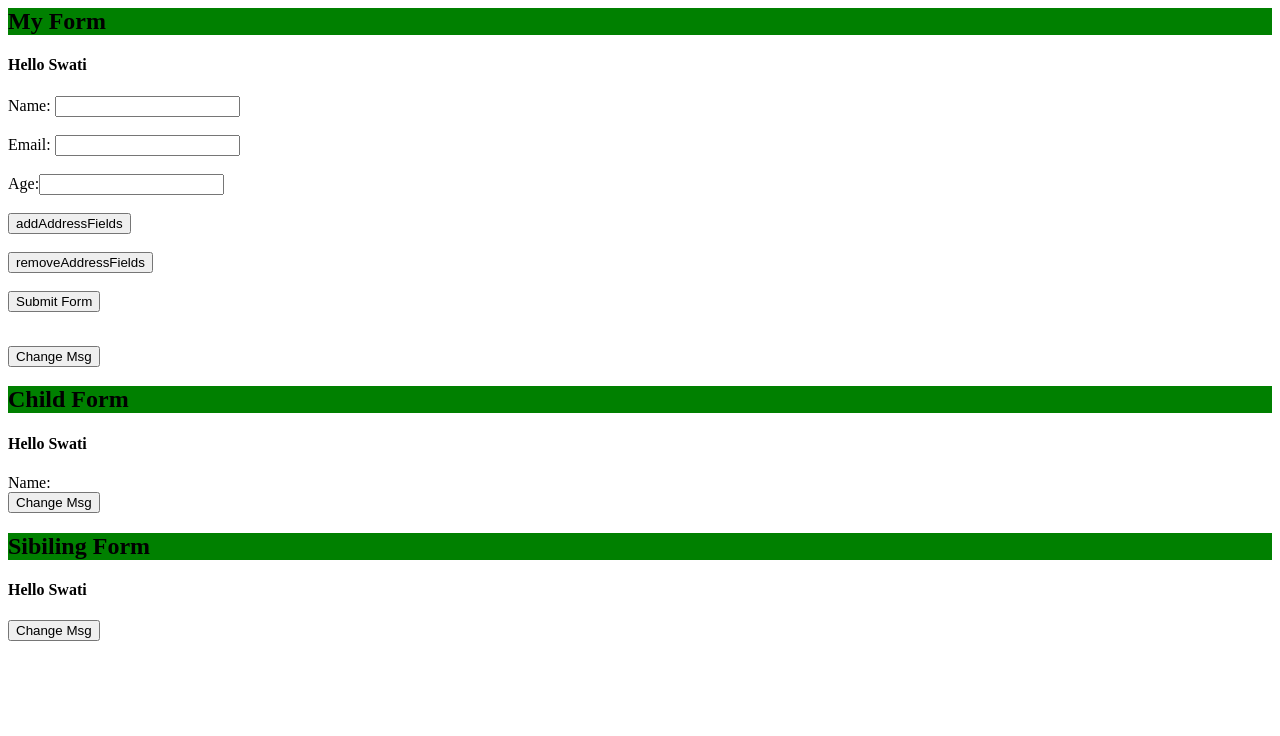
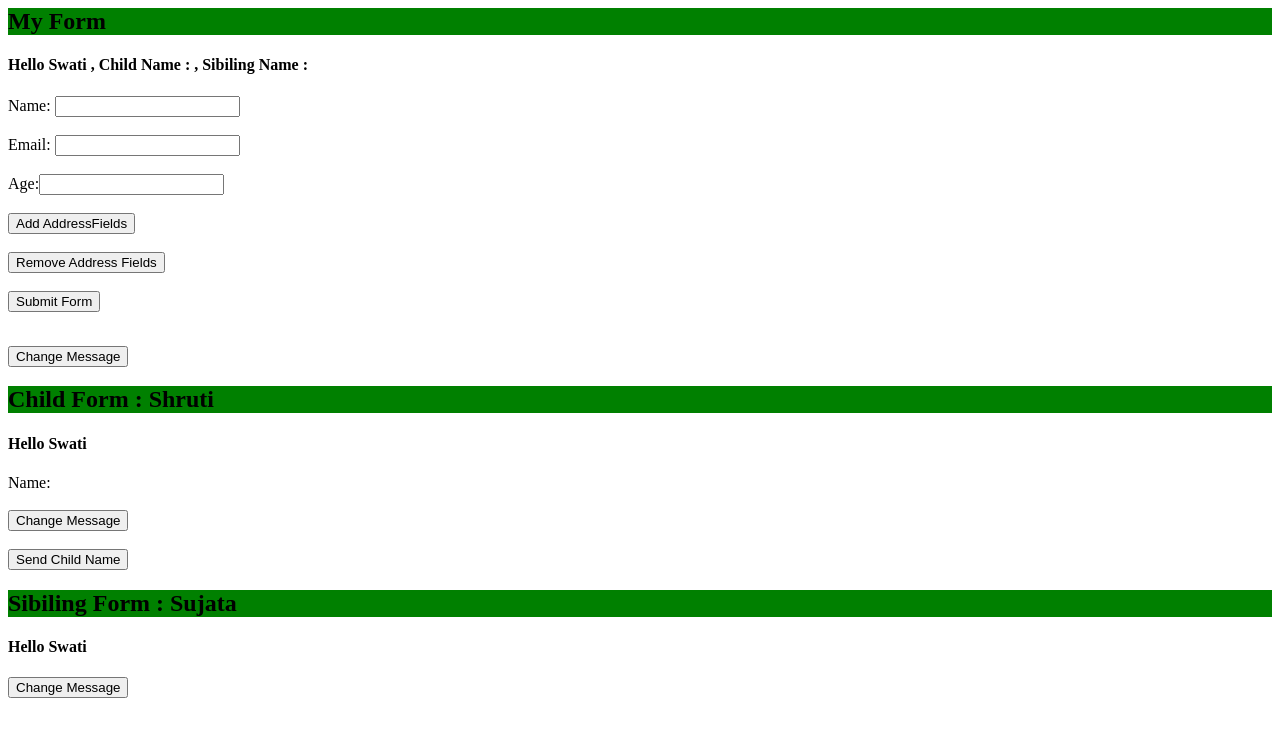
Before and after one commit to Swati4gupta/Reactive-form-with-validations, an Angular app: page / in a window 1280 px wide. Shown: the top 736 px of the page. Built offline with nearby package versions, Linux system fonts and the light colour scheme.

Commit message:
6 files modified

```diff
--- a/src/app/app.component.html
+++ b/src/app/app.component.html
@@ -1,6 +1,6 @@
 <form [formGroup]="form">
   <h2 [ngStyle]="{'background-color':'green'}" >My Form</h2>
-  <h4>{{msg}}</h4>
+  <h4>{{msg}} , Child Name : {{childname}} , Sibiling Name : {{sibilingName}}</h4>
   Name: <input type="text" formControlName="name"/>
   <div  *ngIf="isFieldValid('name')" [ngClass]="displayFieldCss('name')"> Please inform your name</div><br><br>
   Email: <input type="email" formControlName="email">
@@ -15,10 +15,10 @@
   Address Line2<input type="text" formControlName="addressLine2"/>
 </ng-container>
 </div>
- <button type="button" (click)="addAddressFields()">addAddressFields</button><br><br>
-  <button type="button" (click)="removeAddressFields()">removeAddressFields</button><br><br>
+ <button type="button" (click)="addAddressFields()">Add AddressFields</button><br><br>
+  <button type="button" (click)="removeAddressFields()">Remove Address Fields</button><br><br>
   <button type="submit" (click)="submitForm()">Submit Form</button>
 </form><br>
-<button type="button" (click)="changeMsg()">Change Msg</button>
-<app-child [form]="form"></app-child>
+<button type="button" (click)="changeMsg()">Change Message</button>
+<app-child [form]="form" (messageEvent)="receiveMessage($event)"></app-child>
 <app-sibiling></app-sibiling>
--- a/src/app/app.component.ts
+++ b/src/app/app.component.ts
@@ -1,16 +1,19 @@
-import { Component,OnInit } from '@angular/core';
+import { Component,OnInit,ViewChildren,AfterViewInit,ChangeDetectorRef } from '@angular/core';
 import { AbstractControl,ValidatorFn,ReactiveFormsModule,FormGroup,Validators,FormArray,FormControl,FormBuilder} from '@angular/forms';
 import { DataService } from './data.service';
+import { SibilingComponent } from './sibiling/sibiling.component';
 @Component({
   selector: 'my-app',
   templateUrl: './app.component.html',
   styleUrls: [ './app.component.css' ]
 })
-export class AppComponent implements OnInit{
+export class AppComponent implements OnInit,AfterViewInit{
   form:FormGroup;
   msg:string;
-
-constructor(private formBuilder:FormBuilder,private dataService:DataService){
+  childname:string;
+  sibilingName:string;
+  @ViewChildren(SibilingComponent) child;
+constructor(private formBuilder:FormBuilder,private dataService:DataService,private cd:ChangeDetectorRef){
 
 }
 ngOnInit(){
@@ -23,6 +26,15 @@ ngOnInit(){
 
    this.dataService.currentMessage.subscribe(msg=>this.msg=msg);
 
+}
+
+ngAfterViewInit(){
+  this.sibilingName=this.child.sibiling;
+   this.cd.detectChanges();
+}
+
+receiveMessage(e){
+  this.childname=e;
 }
 
 changeMsg(){
--- a/src/app/child/child.component.html
+++ b/src/app/child/child.component.html
@@ -1,5 +1,6 @@
-<h2 [ngStyle]="{'background-color':'green'}" >Child Form</h2>
+<h2 [ngStyle]="{'background-color':'green'}" >Child Form : {{ childname}}</h2>
 <h4>{{msg}}</h4>
-Name: {{ form.get('name').value }} <br>
+Name: {{ form.get('name').value }} <br><br>
 
-<button type="button" (click)="changeMsg()">Change Msg</button>
+<button type="button" (click)="changeMsg()">Change Message</button><br><br>
+<button type="button" (click)="sendMessage()">Send Child Name</button>
--- a/src/app/child/child.component.ts
+++ b/src/app/child/child.component.ts
@@ -1,4 +1,4 @@
-import { Input,Component, OnInit } from '@angular/core';
+import { Input,Output,EventEmitter,Component, OnInit,ViewChildren } from '@angular/core';
 import { DataService } from './../data.service';
 @Component({
   selector: 'app-child',
@@ -7,10 +7,16 @@ import { DataService } from './../data.service';
 })
 export class ChildComponent implements OnInit {
 msg:string;
+childname:string="Shruti";
   constructor(private dataService:DataService) { }
   @Input() form;
+  @Output() messageEvent=new EventEmitter<string>();
   ngOnInit() {
      this.dataService.currentMessage.subscribe(msg=>this.msg=msg);
+  }
+
+  sendMessage(){
+    this.messageEvent.emit(this.childname);
   }
 changeMsg(){
   this.dataService.changeMessage('Hello Swati : Called from child')
--- a/src/app/sibiling/sibiling.component.html
+++ b/src/app/sibiling/sibiling.component.html
@@ -1,4 +1,4 @@
-<h2 [ngStyle]="{'background-color':'green'}" >Sibiling Form</h2>
+<h2 [ngStyle]="{'background-color':'green'}" >Sibiling Form : {{sibiling}}</h2>
 <h4>{{msg}}</h4>
 
-<button type="button" (click)="changeMsg()">Change Msg</button>
+<button type="button" (click)="changeMsg()">Change Message</button>
--- a/src/app/sibiling/sibiling.component.ts
+++ b/src/app/sibiling/sibiling.component.ts
@@ -7,6 +7,7 @@ import { DataService } from './../data.service';
 })
 export class SibilingComponent implements OnInit {
 msg:string;
+sibiling:string='Sujata';
   constructor(private dataService:DataService) { }
 
   ngOnInit()
```
